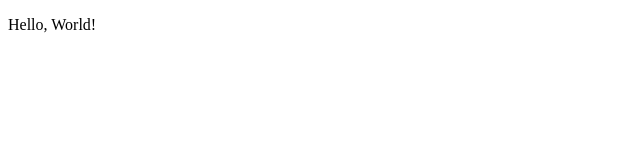
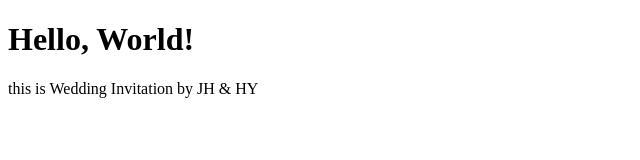
Before and after one commit to JH-LOVE-HY/github.io, a plain HTML site: page index.html in a window 1280 px wide. Shown: the whole page, without its empty margins (0-640 px from the left). Drawn offline with Linux system fonts and the light colour scheme.

Commit message:
commit test
commit test

```diff
--- a/index.html
+++ b/index.html
@@ -7,6 +7,7 @@
 	<title>Portfolio</title>
 </head>
 <body>
-  <p>Hello, World!</p>
+  <H1>Hello, World!</H1>
+  <p>this is Wedding Invitation by JH & HY</p>
 </body>
 </html>
```
